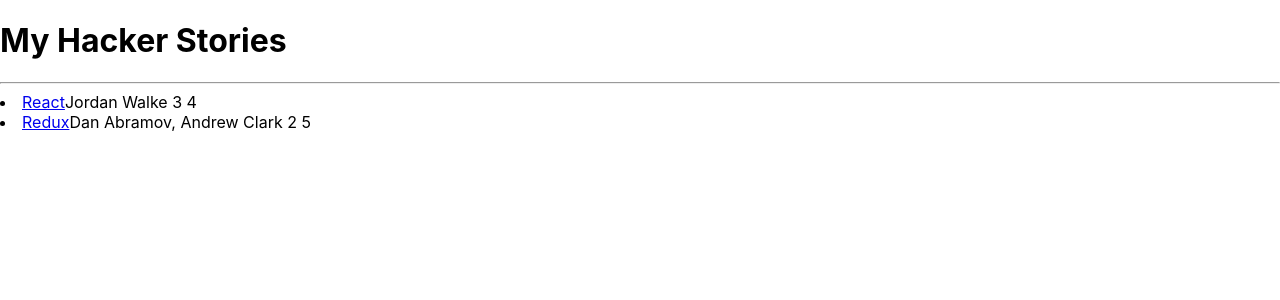
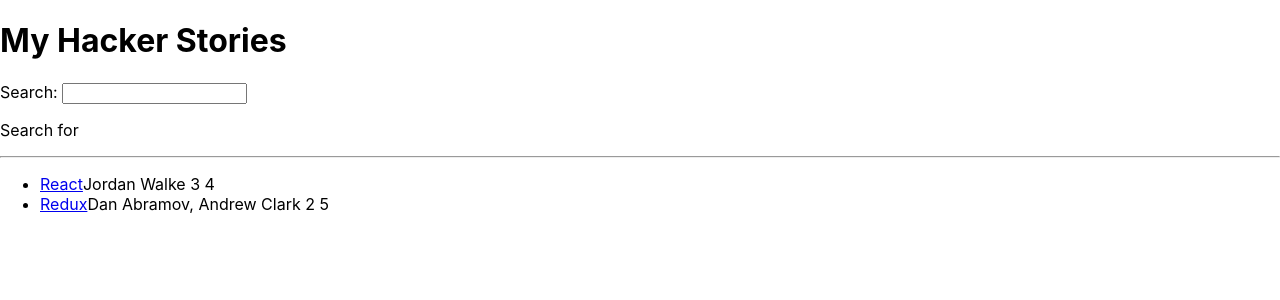
Before and after one commit to up2code3/hacker-stories-ctd, a React (Create React App) app: page / in a window 1280 px wide. Shown: the top 300 px of the page. Built offline with nearby package versions, Linux system fonts and the light colour scheme.

Commit message:
lost my search bar converting functions to arrow fixed everything

```diff
--- a/src/App.js
+++ b/src/App.js
@@ -1,16 +1,18 @@
 import * as React from "react";
 import Header from "./Header";
 
-const List = (props) =>
+function List(props) {
+  return (
+    <ul>
+      {props.list.map(function (item) {
+        return <Item item={item} key={item.objectID} />;
+      })}
+    </ul>
+  );
+}
 
-  props.list.map((item) =>
-
-    <Item key={item.objectID} item={item} />
-
-  );
-
-const Item = ({ item }) =>
-
+const Item = ({ item }) => {
+  return (
     <li key={item.objectID}>
       <span>
         <a href={item.url}>{item.title}</a>
@@ -18,21 +20,27 @@
       <span>{item.author + " "}</span>
       <span>{item.num_comments + " "}</span>
       <span>{item.points + " "}</span>
-    </li>;
+    </li>
+  );
+};
+
+const Search = (props) => {
 
 
-const Search = (props) => {
-  const handleChange = (event) =>
+  const handleChange = (event) => {
     props.onSearch(event);
+  };
 
+  return (
     <div>
       <label htmlFor="search">Search: </label>
-      <input id="search" type="text" value={props.search} onChange={handleChange} />
+      <input id="search" type="text" onChange={handleChange} />
+
       <p>
         Search for <strong>{props.searchTerm}</strong>
       </p>
     </div>
-
+  );
 };
 
 function App() {
@@ -60,13 +68,11 @@
   const handleSearch = (event) => {
     console.log(event.target.value);
     setSearchTerm(event.target.value);
-  };
+  }
 
-
-
-  const searchedStories = stories.filter(function (story) {
-    return story.title.toLowerCase().includes(searchTerm);
-  });
+  const searchedStories = stories.filter((story) =>
+   story.title.toLowerCase().includes(searchTerm.toLowerCase())
+  );
 
   return (
     <div>
```
